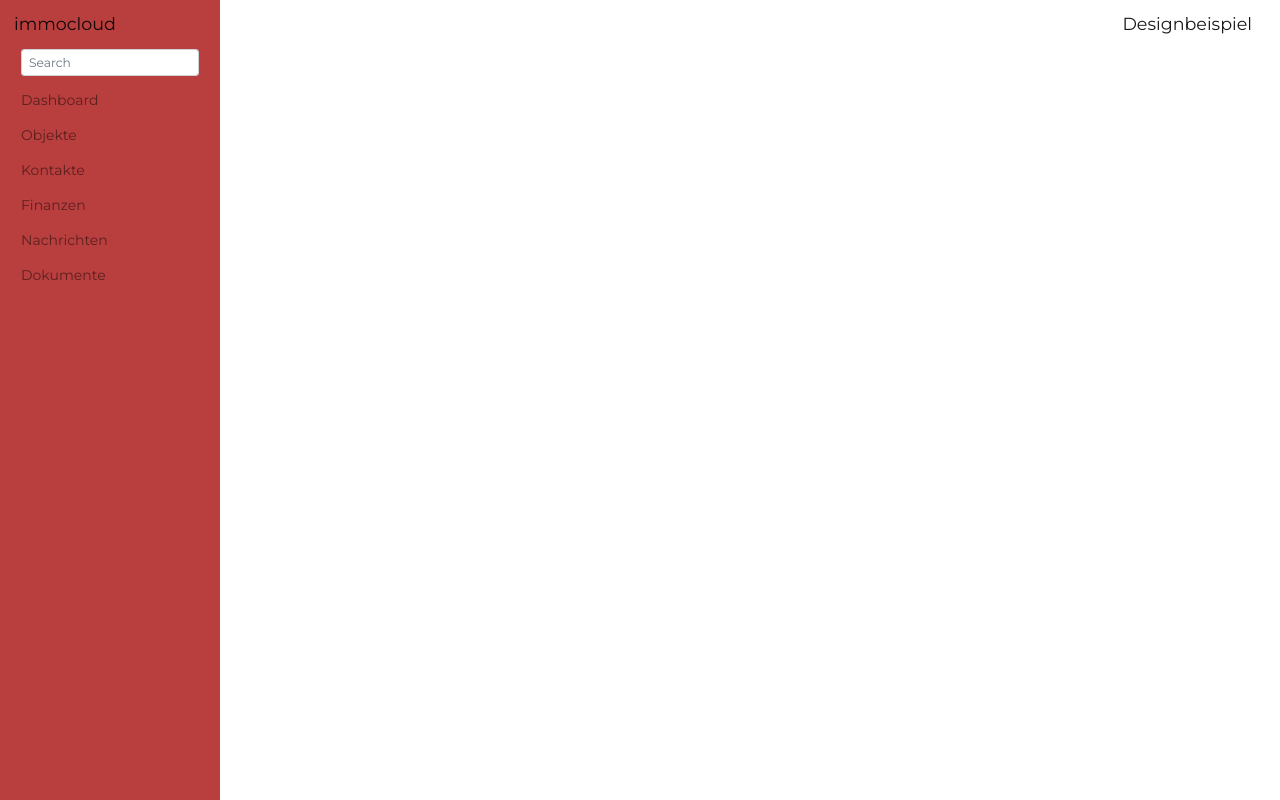
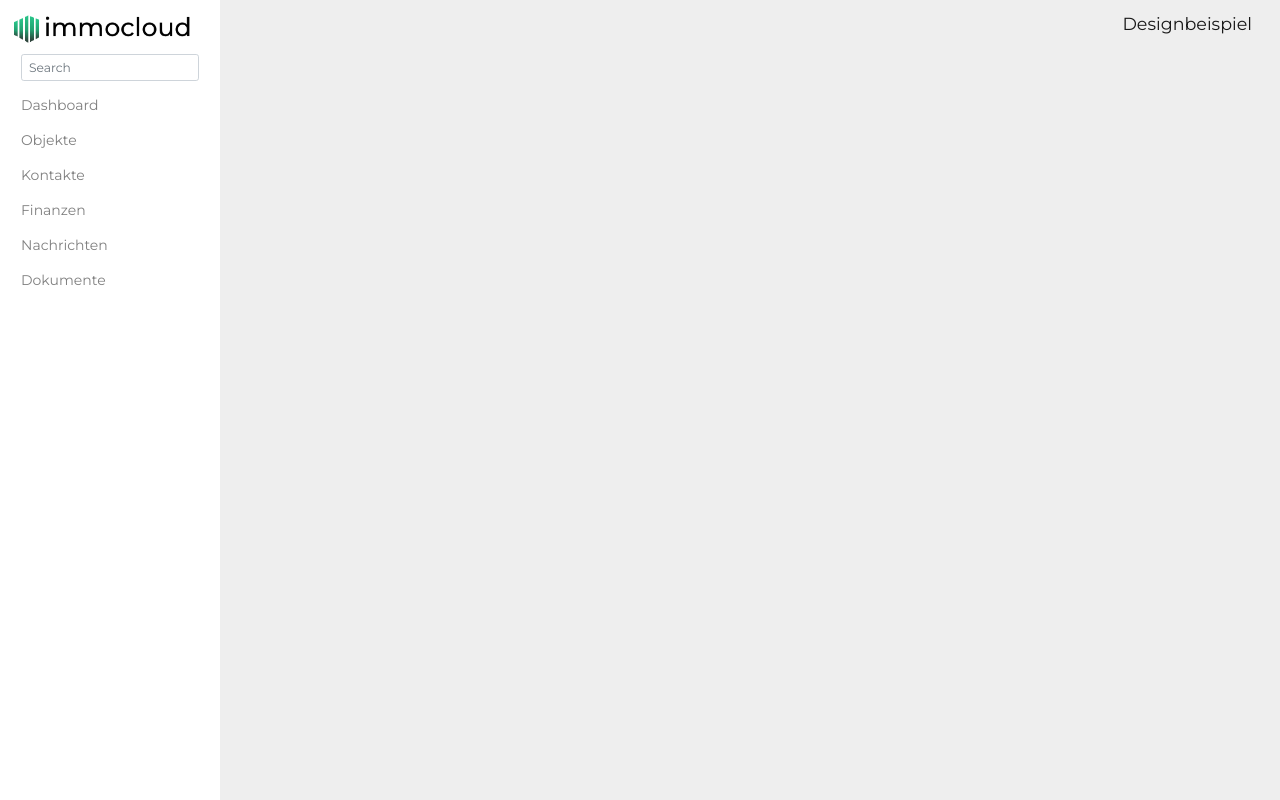
Before and after one commit to maestroDever/Immocloud, a Vue app: page / in a window 1280 px wide. Built offline with nearby package versions, Linux system fonts and the light colour scheme.

Commit message:
add logo, variables for color, font and width

```diff
--- a/src/components/Sidebar/Sidebar.vue
+++ b/src/components/Sidebar/Sidebar.vue
@@ -4,7 +4,7 @@
   >
     <b-navbar-nav>
       <b-navbar-brand>
-        immocloud
+        <img src="../../assets/logo.png" alt="logo" class="responsive">
       </b-navbar-brand>
       <b-nav-item>
         <b-form-input size="sm" class="mr-sm-2" placeholder="Search"></b-form-input>
@@ -23,7 +23,7 @@
 @import '../../styles/variables';
   .sidebar {
     display: block;
-    background-color: rgb(185, 62, 62);
+    background-color: $sidebar-bg-color;
     position: fixed;
     top: 0;
     left: 0;
--- a/src/styles/_general.scss
+++ b/src/styles/_general.scss
@@ -12,4 +12,10 @@ html,
 body,
 #app {
   height: 100%;
+  background-color: $body-bg-color;
 }
+
+img.responsive {
+  max-width: 100%;
+  max-height: 100%;
+}
--- a/src/styles/_variables.scss
+++ b/src/styles/_variables.scss
@@ -11,7 +11,8 @@ $font-size-sm: 0.875rem !default;
 $text-color: black;
 
 // Background Colors
-
+$body-bg-color: #eee;
+$sidebar-bg-color: #fff;
 
 
 // Sidebar
```
Also changed, not shown: src/assets/logo.png.
